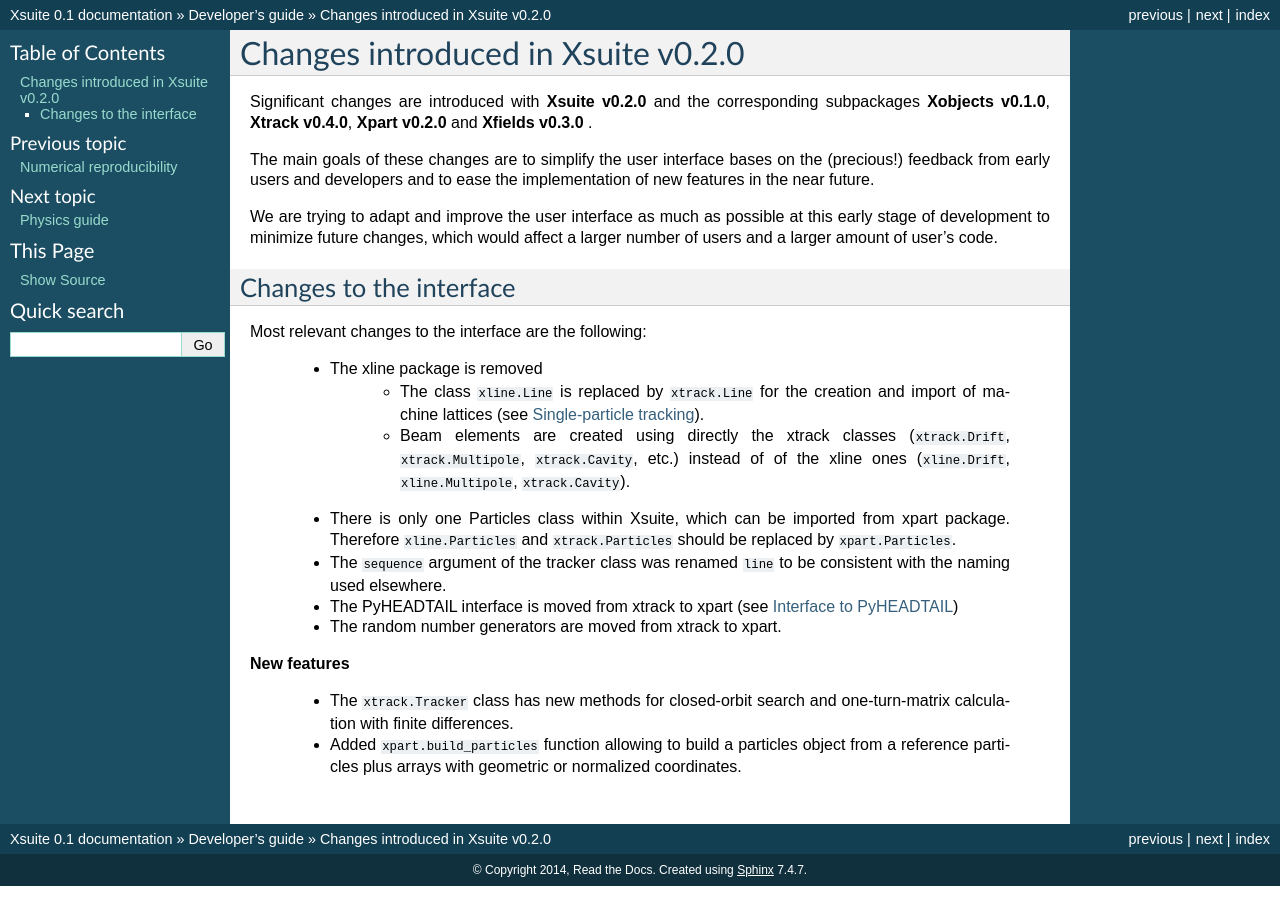
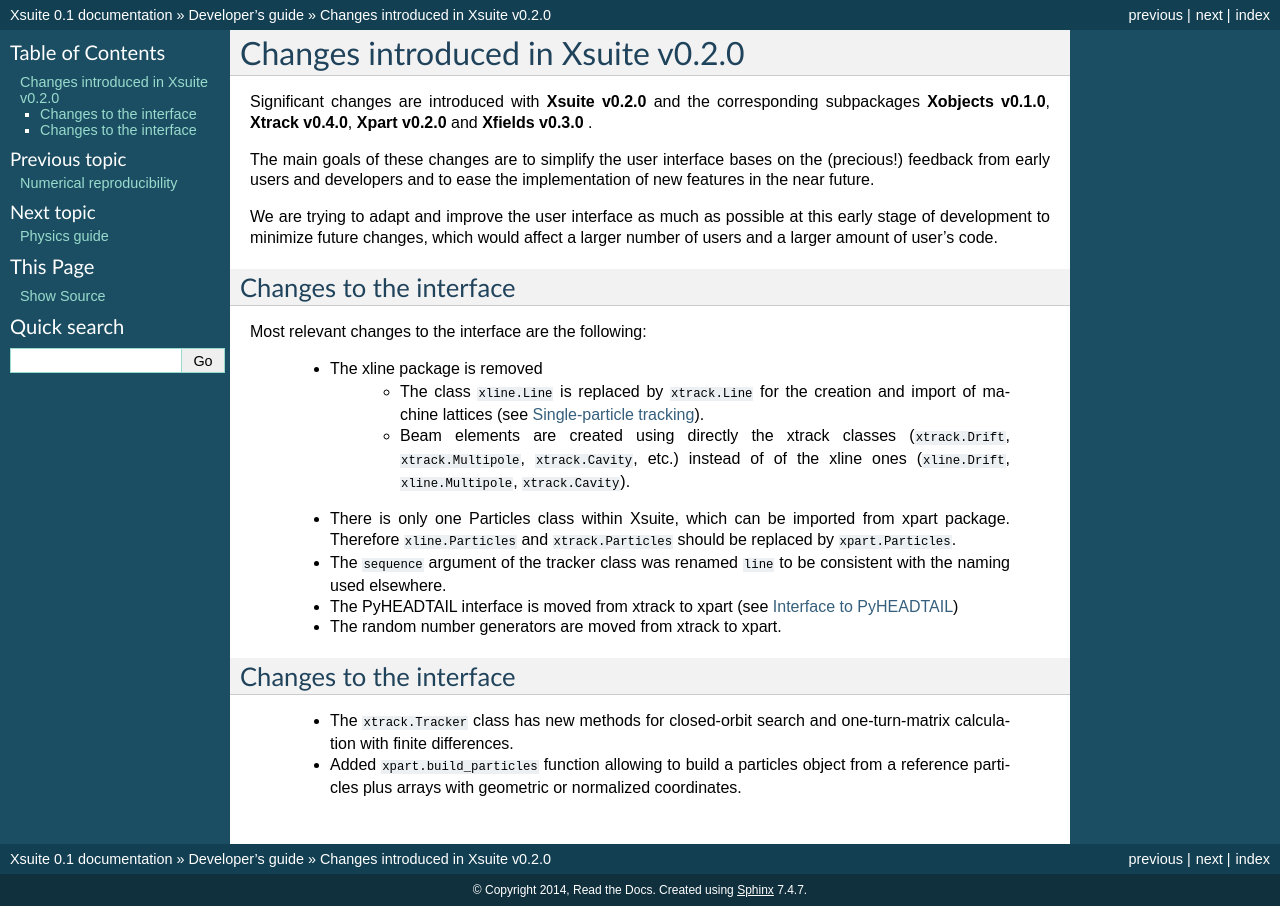
Before and after one commit to xsuite/xsuite, a Sphinx documentation site: the page built from docs/v020changes.rst, in a window 1280 px wide. Built offline with Sphinx 7.4.7, drawn with Linux system fonts in a browser that asks for light colours.

Commit message:
Quick push

```diff
--- a/docs/apixpart.rst
+++ b/docs/apixpart.rst
@@ -9,3 +9,5 @@
     :members:
     :undoc-members:
     :member-order: bysource
+
+.. autofunction:: xpart.build_particles
--- a/docs/v020changes.rst
+++ b/docs/v020changes.rst
@@ -21,7 +21,8 @@
  - The PyHEADTAIL interface is moved from xtrack to xpart (see :doc:`pyhtinterface`)
  - The random number generators are moved from xtrack to xpart.
 
-**New features**
+Changes to the interface
+========================
 
  - The ``xtrack.Tracker`` class has new methods for closed-orbit search and one-turn-matrix calculation with finite differences.
  - Added ``xpart.build_particles`` function allowing to build a particles object from a reference particles plus arrays with geometric or normalized coordinates.
```
